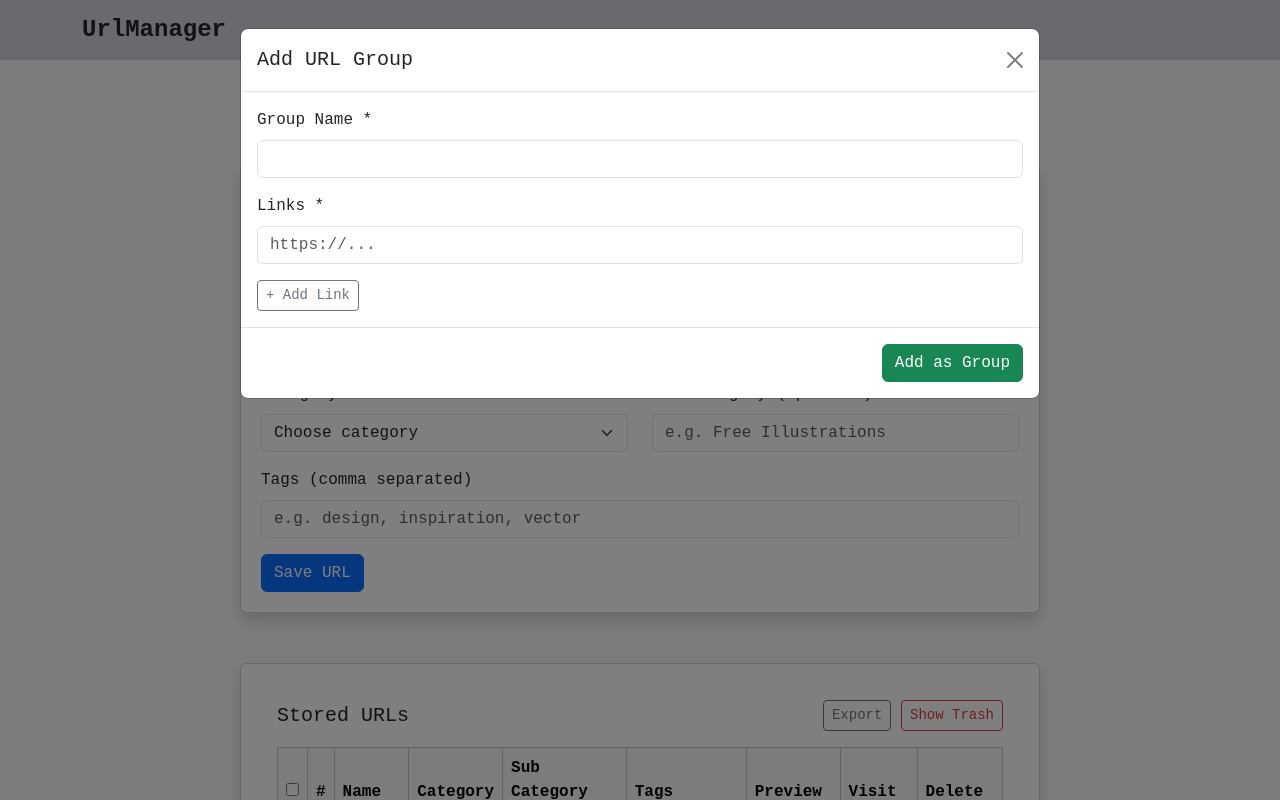
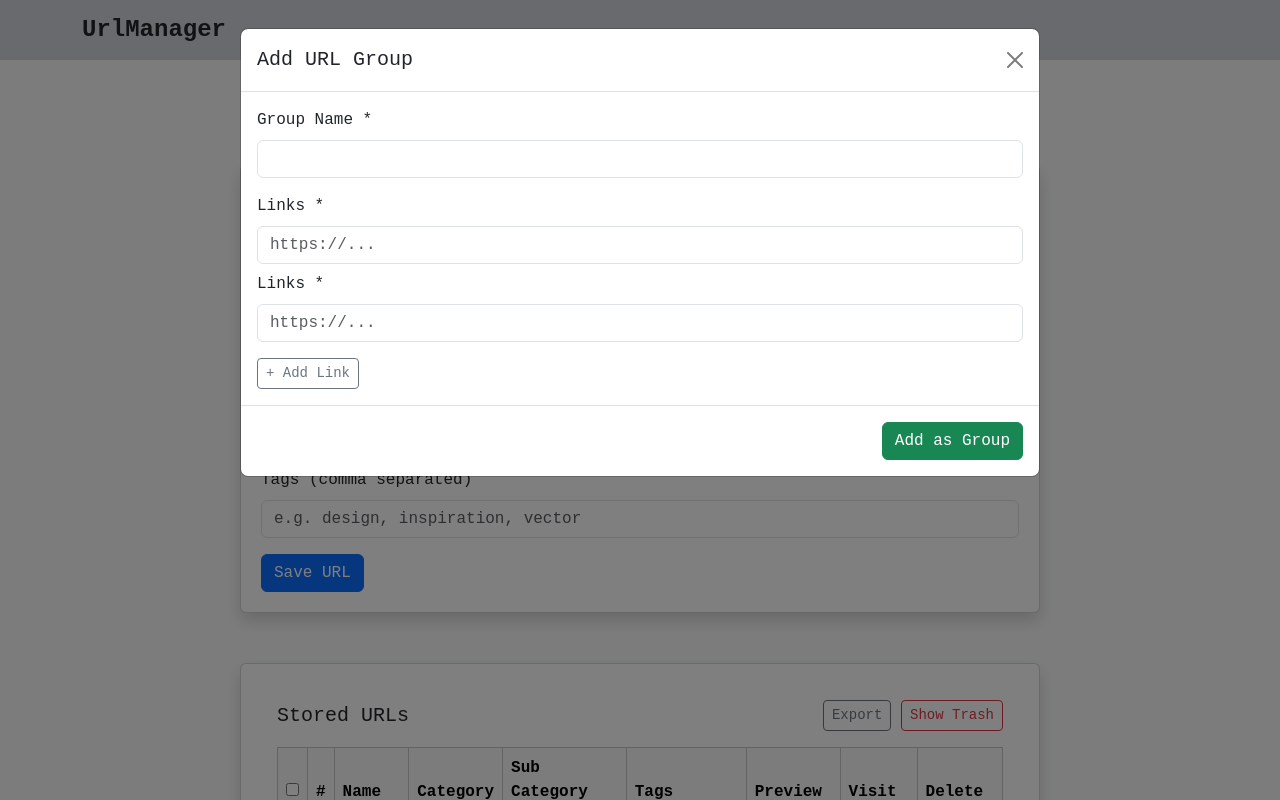
Before and after one commit to yashwanth2706/LinkBOX, a Django app: page / in a window 1280 px wide, after a click on "URL Groups". Run offline with Django 5.2, Linux system fonts and the light colour scheme.

Commit message:
Minimum of 2 links to be added to consider as a Group

```diff
--- a/urlsaver/templates/index.html
+++ b/urlsaver/templates/index.html
@@ -106,6 +106,16 @@
                   type="text"
                   class="form-control"
                   id="group-name"
+                  required
+                />
+              </div>
+              <!-- Minimum of 2 links are considered as Group -->
+              <div id="linkInputs_0">
+                <label class="form-label">Links *</label>
+                <input
+                  type="url"
+                  class="form-control mb-2"
+                  placeholder="https://..."
                   required
                 />
               </div>
```
